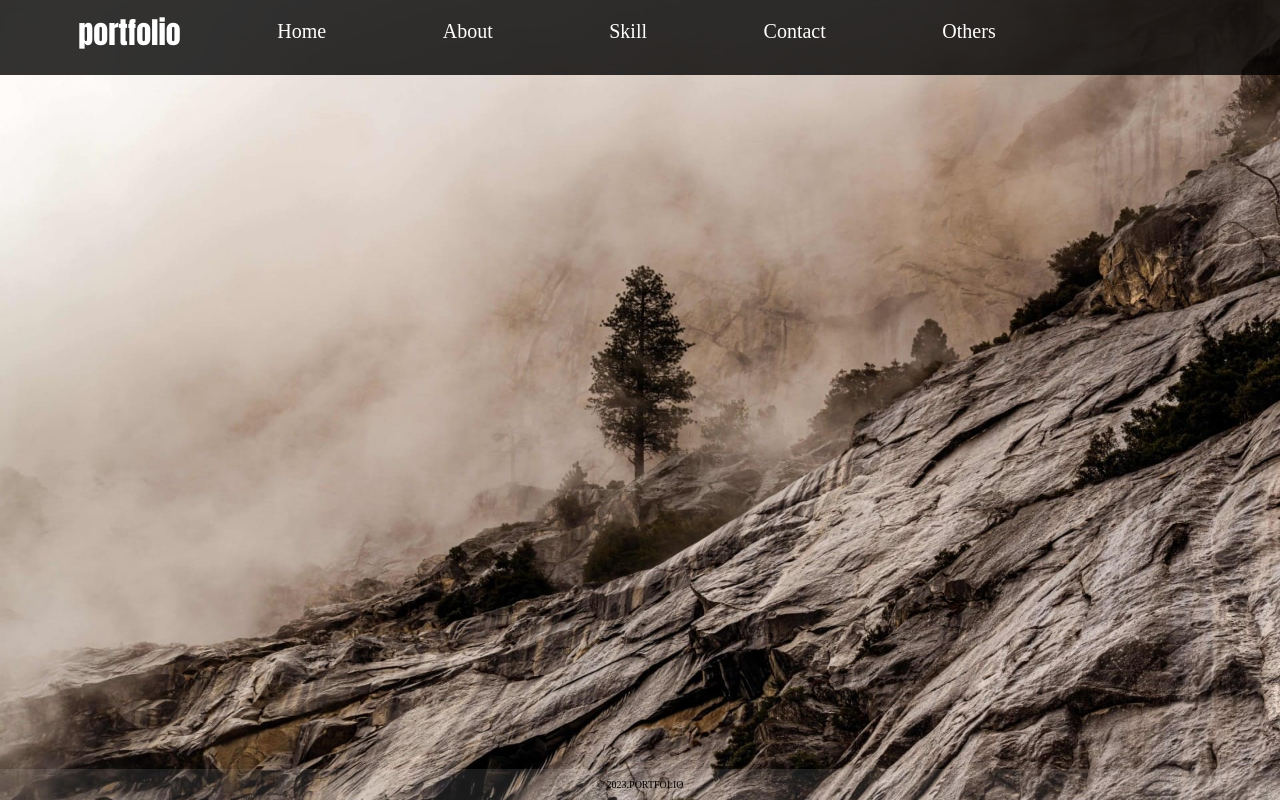
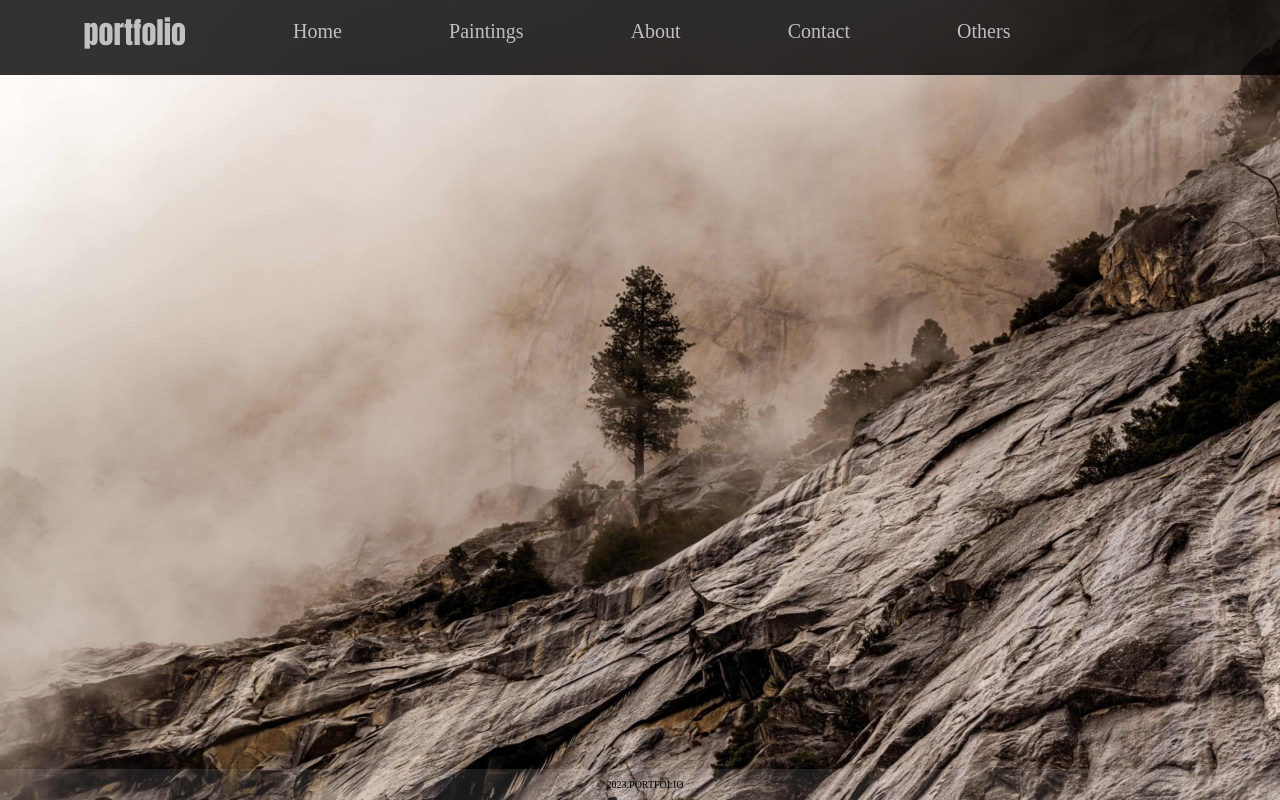
Before and after one commit to hideki6/NewWebsite, a plain HTML site: page index.html in a window 1280 px wide. Drawn offline with Linux system fonts and the light colour scheme.

Commit message:
右端の余白削除

```diff
--- a/css/style.css
+++ b/css/style.css
@@ -6,15 +6,24 @@ html {
 body {
     margin: 0;
     padding: 0;
+    overflow: hidden;
+}
+
+footer {
+
+}
+
+
+/* ==================================
+    背景設定
+==================================== */
+.back-image {
     background-image: url("../image/top_image.jpg");
     background-repeat: no-repeat;
     background-position: center center;
     background-size: cover;
 }
 
-footer {
-
-}
 
 /* ==================================
     ナビゲーションバー
@@ -32,7 +41,6 @@ footer {
     display: flex;
     justify-content: space-around;
     margin-top: 0;
-
 }
 
 .nav-item {
@@ -44,7 +52,7 @@ footer {
     text-decoration: none;
     margin-right: 1.0rem;
     padding: 1.0rem;
-    color: rgba(255,255,255,1);
+    color: rgba(255,255,255,0.7);
     font-size: 3.0rem;
     font-family: Impact;
 }
@@ -52,16 +60,16 @@ footer {
 .nav-link {
     display: block;
     text-decoration: none;
-    margin-right: 2.0rem;
+    margin-right: 10%;
     padding: 2.0rem;
-    color: rgba(255,255,255,1);
+    color: rgba(255,255,255,0.7);
     font-size: 2.0rem;
     font-family: serif;
 }
 
 
 /* ==================================
-    フッター
+    コピーライト表示
 ==================================== */
 .footer-fixed {
     display: flex;
--- a/index.html
+++ b/index.html
@@ -15,7 +15,9 @@
 
 
 <body>
+<div class="back-image">
 <div class="footer-fixed">
+
 <!-- ****************************** Header ************************** -->
     <header class="sticky-top">
         <nav class="navbar">
@@ -27,10 +29,10 @@
                     <a class="nav-link" href="#Home">Home</a>
                 </li>
                 <li class="nav-item">
-                    <a class="nav-link" href="#About">About</a>
+                    <a class="nav-link" href="#About">Paintings</a>
                 </li>
                 <li class="nav-item">
-                    <a class="nav-link" href="#Skill">Skill</a>
+                    <a class="nav-link" href="#Skill">About</a>
                 </li>
                 <li class="nav-item">
                     <a class="nav-link " href="#Contact">Contact</a>
@@ -56,6 +58,7 @@
     </footer>
 
 </div>
+</div>
 </body>
 
 
```
